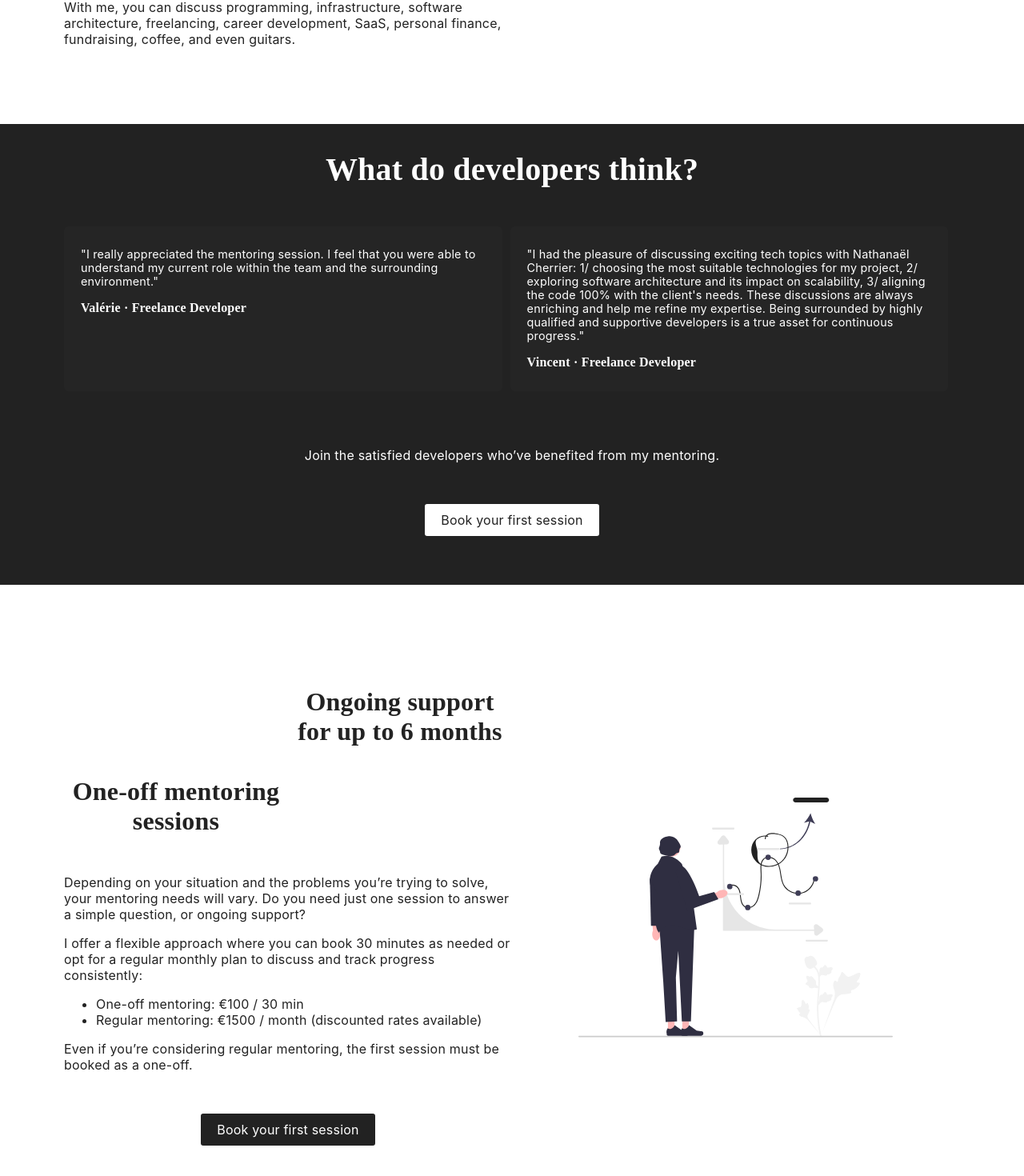
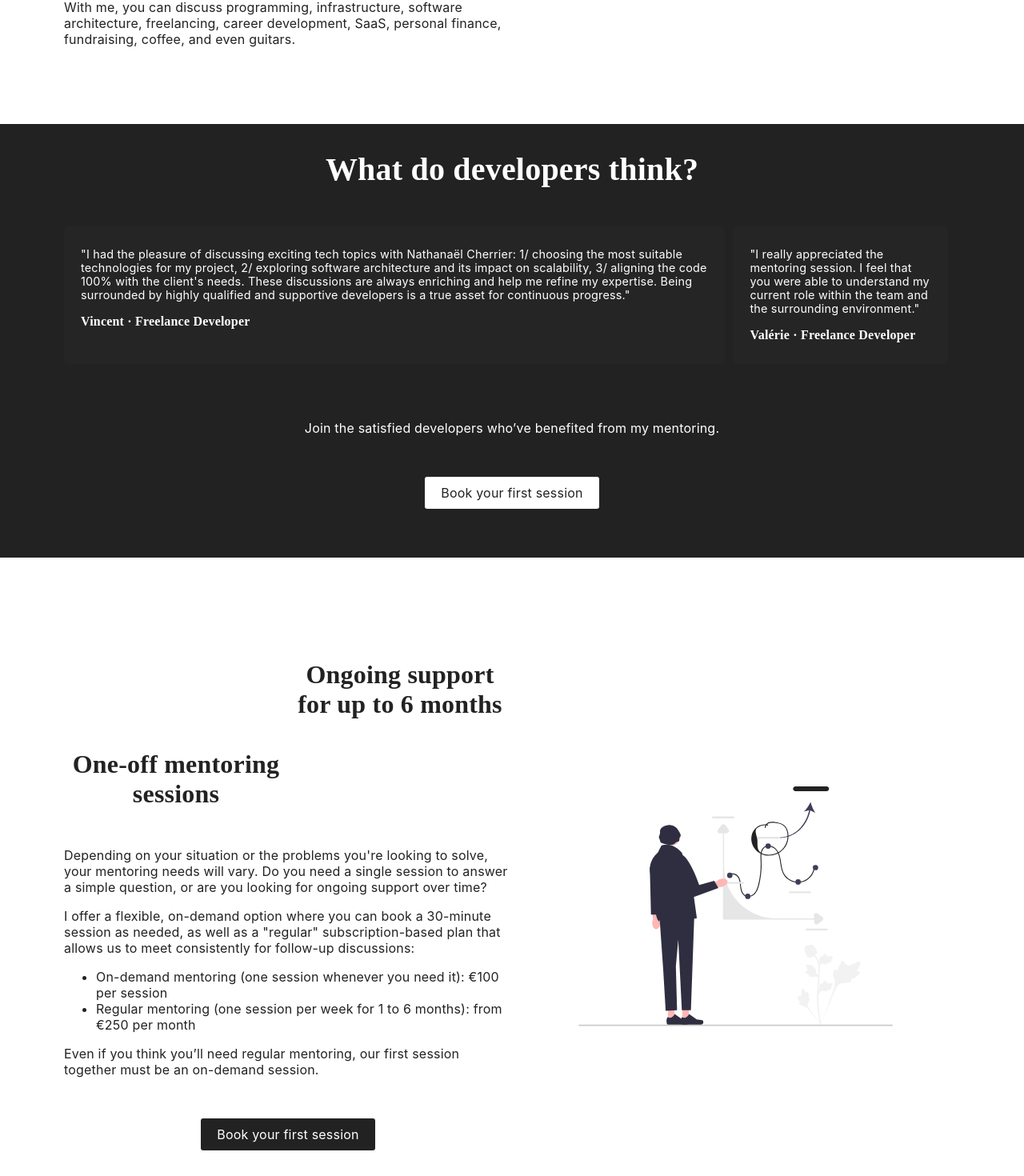
Before and after one commit to mindsers/nathanael-dev, a Next.js app: page /en/mentor/ in a window 1280 px wide. Shown: the part 1915-3385 px from the top of the page at 80% size. Built offline with nearby package versions, Linux system fonts and the light colour scheme.

Commit message:
fix informations and reviews' position

```diff
--- a/messages/en.ts
+++ b/messages/en.ts
@@ -386,18 +386,20 @@ export default {
       `,
       text: `
         <p>
-          Depending on your situation and the problems you’re trying to solve, your mentoring needs will vary.
-          Do you need just one session to answer a simple question, or ongoing support?
+          Depending on your situation or the problems you're looking to solve, your mentoring needs will vary.
+          Do you need a single session to answer a simple question, or are you looking for ongoing support over time?
         </p>
         <p>
-          I offer a flexible approach where you can book 30 minutes as needed or opt for a regular monthly plan
-          to discuss and track progress consistently:
+          I offer a flexible, on-demand option where you can book a 30-minute session as needed, as well as
+          a "regular" subscription-based plan that allows us to meet consistently for follow-up discussions:
         </p>
         <ul>
-          <li>One-off mentoring: €100 / 30 min</li>
-          <li>Regular mentoring: €1500 / month (discounted rates available)</li>
+          <li>On-demand mentoring (one session whenever you need it): €100 per session</li>
+          <li>Regular mentoring (one session per week for 1 to 6 months): from €250 per month</li>
         </ul>
-        <p>Even if you’re considering regular mentoring, the first session must be booked as a one-off.</p>
+        <p>
+          Even if you think you’ll need regular mentoring, our first session together must be an on-demand session.
+        </p>
       `,
       callToAction: `Book your first session`,
     },
--- a/messages/fr.ts
+++ b/messages/fr.ts
@@ -388,10 +388,10 @@ const fr = {
           de vos besoins et puis une formule "régulière" mensualisée qui permet de régulièrement se parler pour faire un suivi :
         </p>
         <ul>
-          <li>Mentorat à la carte : 100€ / 30 min call</li>
-          <li>Mentorat régulier : 1050€ / mois (tarif dégressif)</li>
+          <li>Mentorat à la carte (1 séance quand vous le souhaitez) : 100€ / séance</li>
+          <li>Mentorat régulier (1 séance par semaine pendant 1 à 6 mois) : à partir de 250€ / mois</li>
         </ul>
-        <p>Même si vous pensez avoir besoin d'un mentorat régulier, la première séance doit obligatoirement être une séance à la carte.</p>
+        <p>Même si vous pensez avoir besoin d'un mentorat régulier, la première séance que nous faisons ensemble doit obligatoirement être une séance à la carte.</p>
       `,
       callToAction: 'Réserver une première séance',
     },
--- a/src/app/[locale]/influencer/influencer.module.css
+++ b/src/app/[locale]/influencer/influencer.module.css
@@ -305,8 +305,8 @@
   }
 }
 
-@media screen and (max-width: 500px) {
-}
+/* @media screen and (max-width: 500px) {
+} */
 
 .brandSection {
   width: 100%;
--- a/src/app/[locale]/mentor/mentor.module.css
+++ b/src/app/[locale]/mentor/mentor.module.css
@@ -256,7 +256,7 @@
   display: grid;
   grid-template-columns: 24% 24% 24% 24%;
   grid-template-areas:
-    'feedback1 feedback1 feedback2 feedback2'
+    'feedback1 feedback1 feedback1 feedback2'
     'feedback3 feedback4 feedback4 feedback5'
     'feedback6 feedback6 feedback7 feedback7';
   column-gap: 10px;
--- a/src/app/[locale]/mentor/page.tsx
+++ b/src/app/[locale]/mentor/page.tsx
@@ -141,6 +141,17 @@ async function getFeedbacks(locale = 'en') {
     {
       text: needFrench
         ? [
+            `"J’ai eu le plaisir d’échanger avec Nathanaël Cherrier sur des sujets tech passionnants : 1/ le choix des technologies les plus adaptées à mon projet, 2/ l’architecture logicielle et ses impacts sur la scalabilité, 3/ aligner le code à 100 % avec les besoins du client. Ces discussions sont toujours enrichissantes et me permettent d’affiner mon expertise. Être entouré de développeurs qualifiés et bienveillants, c’est une vraie force pour progresser continuellement."`,
+          ]
+        : [
+            `"I had the pleasure of discussing exciting tech topics with Nathanaël Cherrier: 1/ choosing the most suitable technologies for my project, 2/ exploring software architecture and its impact on scalability, 3/ aligning the code 100% with the client's needs. These discussions are always enriching and help me refine my expertise. Being surrounded by highly qualified and supportive developers is a true asset for continuous progress."`,
+          ],
+      author: "Vincent",
+      role: "Freelance Developer",
+    },
+    {
+      text: needFrench
+        ? [
             `"J’ai beaucoup apprécié la session de mentoring. Je trouve que tu as su cerner la posture dans laquelle je suis dans l’équipe et l’environnement actuel."`,
           ]
         : [
@@ -149,16 +160,5 @@ async function getFeedbacks(locale = 'en') {
       author: "Valérie",
       role: "Freelance Developer",
     },
-        {
-          text: needFrench
-            ? [
-                `"J’ai eu le plaisir d’échanger avec Nathanaël Cherrier sur des sujets tech passionnants : 1/ le choix des technologies les plus adaptées à mon projet, 2/ l’architecture logicielle et ses impacts sur la scalabilité, 3/ aligner le code à 100 % avec les besoins du client. Ces discussions sont toujours enrichissantes et me permettent d’affiner mon expertise. Être entouré de développeurs qualifiés et bienveillants, c’est une vraie force pour progresser continuellement."`,
-              ]
-            : [
-                `"I had the pleasure of discussing exciting tech topics with Nathanaël Cherrier: 1/ choosing the most suitable technologies for my project, 2/ exploring software architecture and its impact on scalability, 3/ aligning the code 100% with the client's needs. These discussions are always enriching and help me refine my expertise. Being surrounded by highly qualified and supportive developers is a true asset for continuous progress."`,
-              ],
-          author: "Vincent",
-          role: "Freelance Developer",
-        },
   ]
 }
```
Lines whose indentation alone changed are shown as unchanged.
